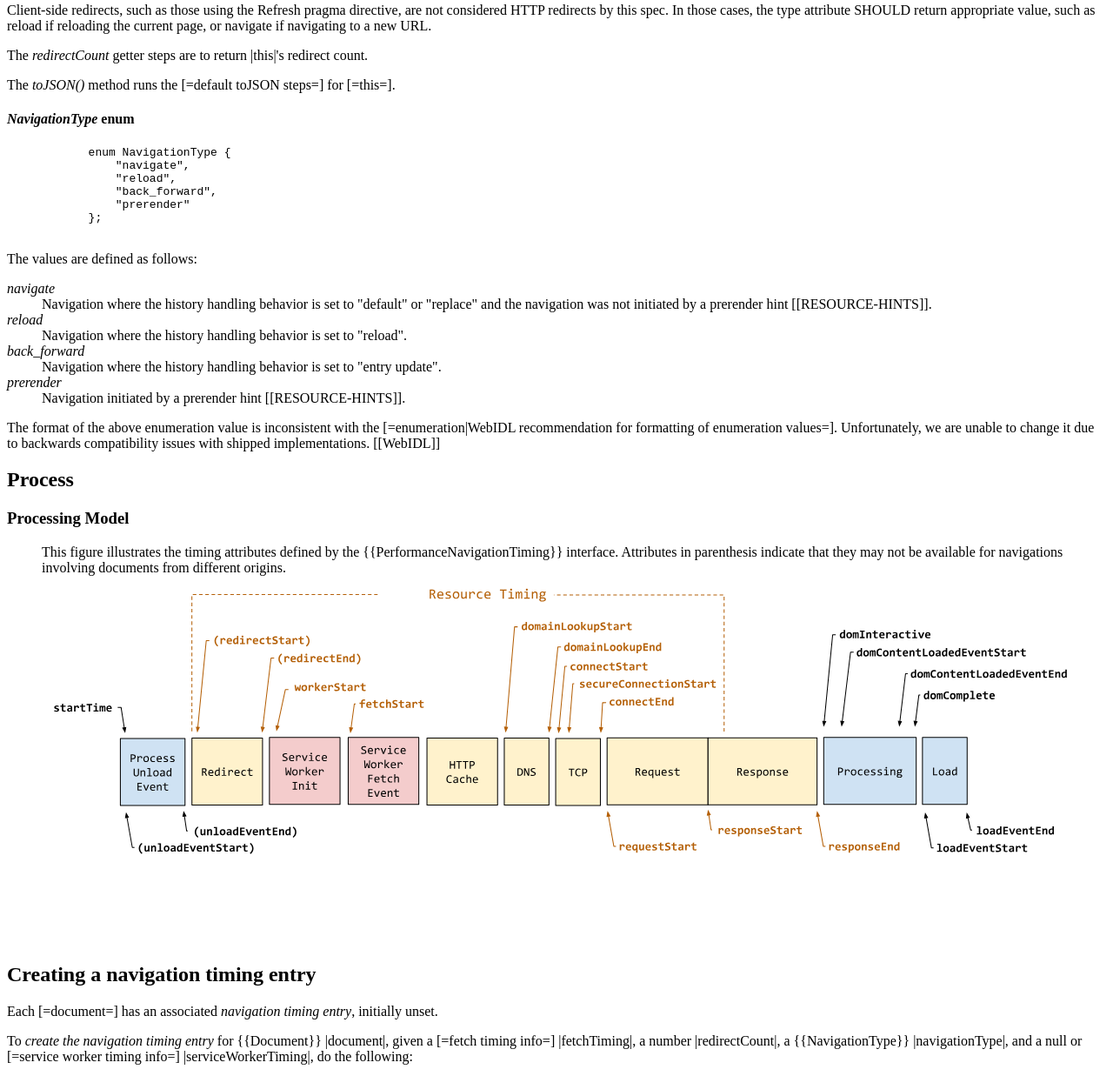
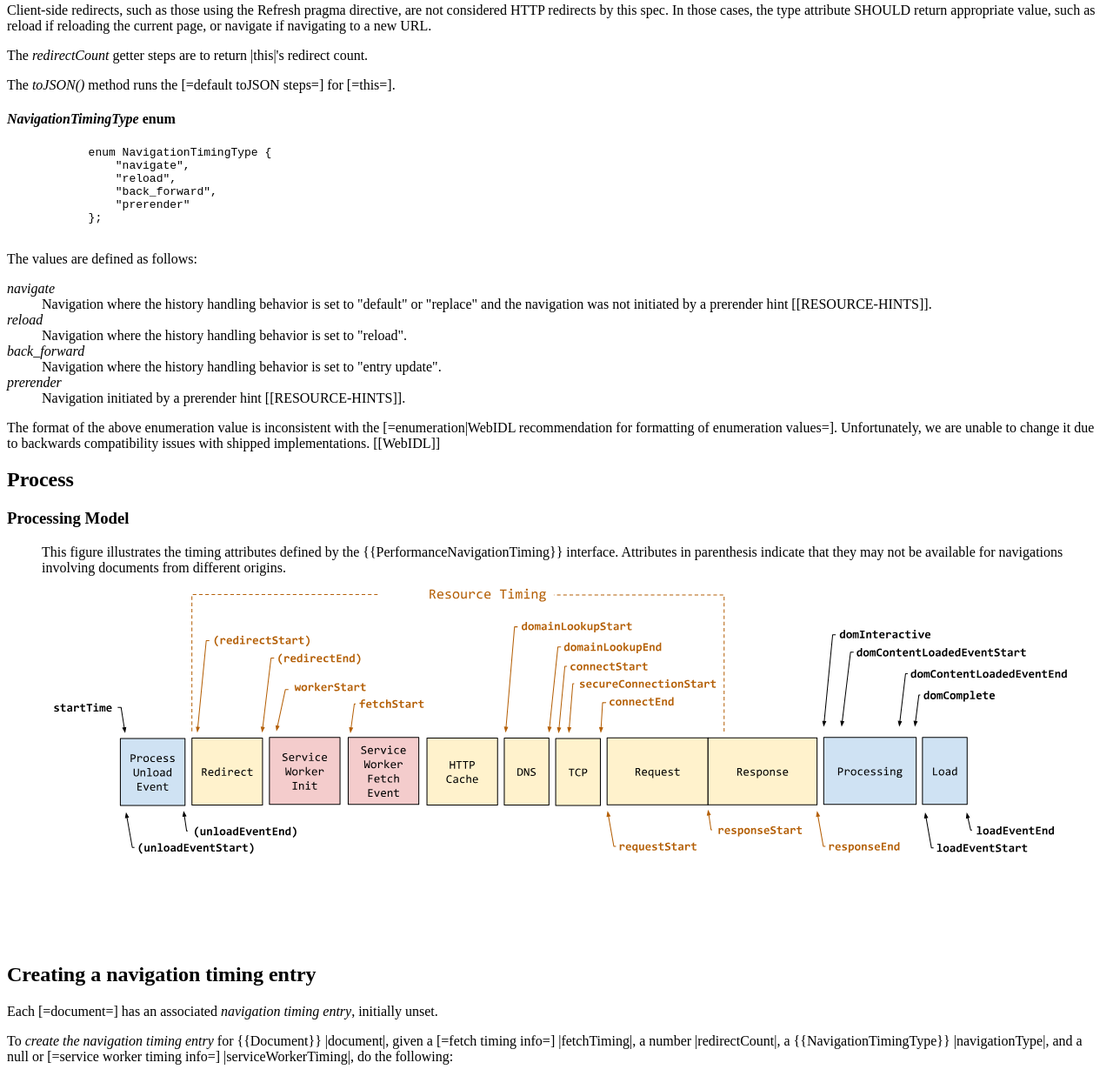
Before and after one commit to w3c/navigation-timing, a plain HTML site: page index.html in a window 1280 px wide. Shown: the part 3213-4450 px from the top of the page at 87% size. Drawn offline with Linux system fonts and the light colour scheme.

Commit message:
Rename NavigationType to NavigationTimingType (#172)
This enum is too specific to the the navigation timing API and its idiosyncrasies to use the valuable name "NavigationType". In particular the API formerly known as app history (https://github.com/WICG/app-history/issues/83) would like to use that name.

```diff
--- a/index.html
+++ b/index.html
@@ -364,16 +364,16 @@
         <pre class='idl'>
         [Exposed=Window]
         interface PerformanceNavigationTiming : PerformanceResourceTiming {
-            readonly        attribute DOMHighResTimeStamp unloadEventStart;
-            readonly        attribute DOMHighResTimeStamp unloadEventEnd;
-            readonly        attribute DOMHighResTimeStamp domInteractive;
-            readonly        attribute DOMHighResTimeStamp domContentLoadedEventStart;
-            readonly        attribute DOMHighResTimeStamp domContentLoadedEventEnd;
-            readonly        attribute DOMHighResTimeStamp domComplete;
-            readonly        attribute DOMHighResTimeStamp loadEventStart;
-            readonly        attribute DOMHighResTimeStamp loadEventEnd;
-            readonly        attribute NavigationType      type;
-            readonly        attribute unsigned short      redirectCount;
+            readonly        attribute DOMHighResTimeStamp  unloadEventStart;
+            readonly        attribute DOMHighResTimeStamp  unloadEventEnd;
+            readonly        attribute DOMHighResTimeStamp  domInteractive;
+            readonly        attribute DOMHighResTimeStamp  domContentLoadedEventStart;
+            readonly        attribute DOMHighResTimeStamp  domContentLoadedEventEnd;
+            readonly        attribute DOMHighResTimeStamp  domComplete;
+            readonly        attribute DOMHighResTimeStamp  loadEventStart;
+            readonly        attribute DOMHighResTimeStamp  loadEventEnd;
+            readonly        attribute NavigationTimingType type;
+            readonly        attribute unsigned short       redirectCount;
             [Default] object toJSON();
         };
         </pre>
@@ -390,7 +390,7 @@
         number <a data-dfn-for="PerformanceNavigationTiming"><dfn>redirect count</dfn></a>.
 
         <p>A <a>PerformanceNavigationTiming</a> has an associated
-        {{NavigationType}} <a data-dfn-for="PerformanceNavigationTiming"><dfn>navigation type</dfn></a>.
+        {{NavigationTimingType}} <a data-dfn-for="PerformanceNavigationTiming"><dfn>navigation type</dfn></a>.
 
         <p>A {{PerformanceNavigationTiming}} has an associated null or [=service worker timing info=]
         <dfn data-dfn-for="PerformanceNavigationTiming">service worker timing</dfn>.
@@ -481,8 +481,8 @@
             "FETCH#redirect-status">HTTP redirects</a> by this spec. In those
             cases, the <a data-link-for="PerformanceNavigationTiming">type</a>
             attribute SHOULD return appropriate value, such as
-            <a data-link-for="NavigationType">reload</a> if reloading the
-            current page, or <a data-link-for="NavigationType">navigate</a> if
+            <a data-link-for="NavigationTimingType">reload</a> if reloading the
+            current page, or <a data-link-for="NavigationTimingType">navigate</a> if
             navigating to a new URL.
           </p>
         </div>
@@ -495,10 +495,10 @@
         </p>
         <section id="sec-performance-navigation-types">
           <h4>
-            <dfn>NavigationType</dfn> enum
+            <dfn>NavigationTimingType</dfn> enum
           </h4>
           <pre class='idl'>
-            enum NavigationType {
+            enum NavigationTimingType {
                 "navigate",
                 "reload",
                 "back_forward",
@@ -508,7 +508,7 @@
           <p>
             The values are defined as follows:
           </p>
-          <dl data-dfn-for='NavigationType'>
+          <dl data-dfn-for='NavigationTimingType'>
             <dt>
               <dfn>navigate</dfn>
             </dt>
@@ -585,7 +585,7 @@
 
       <p>To <dfn data-export="">create the navigation timing entry</dfn> for {{Document}} |document|,
       given a [=fetch timing info=] |fetchTiming|, a number |redirectCount|, a
-      {{NavigationType}} |navigationType|, and a null or [=service worker timing info=] |serviceWorkerTiming|,
+      {{NavigationTimingType}} |navigationType|, and a null or [=service worker timing info=] |serviceWorkerTiming|,
       do the following:
       <ol>
         <li>Let |global| be |document|'s [=relevant global object=].</li>
```
